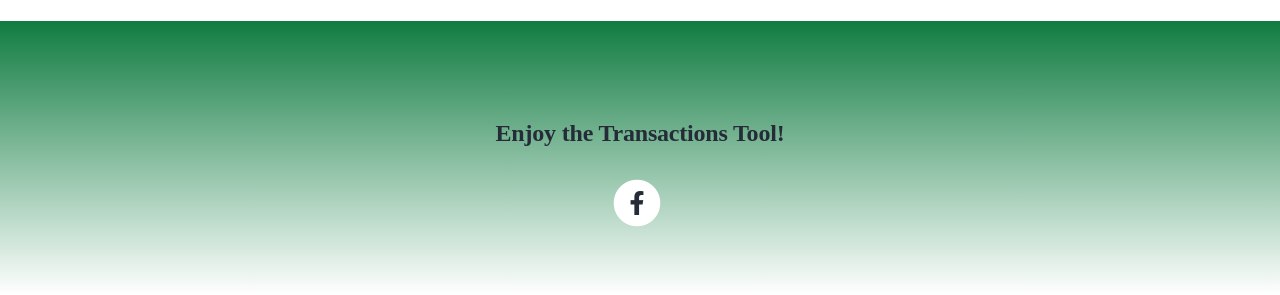
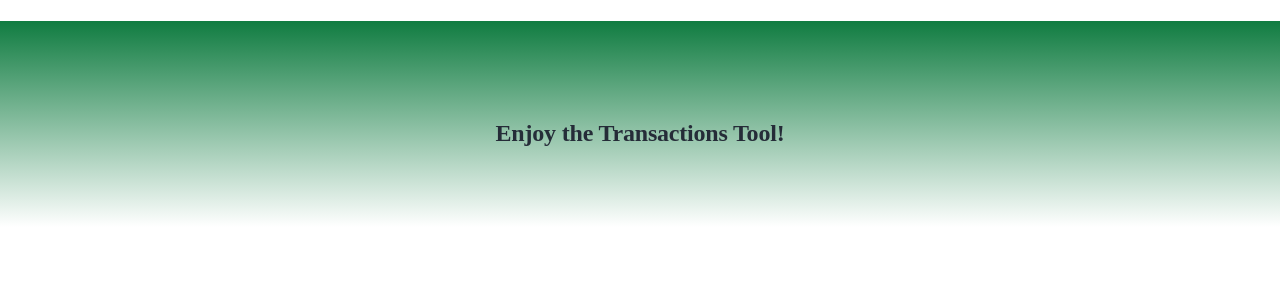
Before and after one commit to CodeWarrior-debug/Mint.com_Dashboard, a plain HTML site: page index.html in a window 1280 px wide. Shown: the part 3022-3317 px from the top of the page. After the commit the page ends 3249 px from the top, so only its background shows below. Drawn offline with Linux system fonts and the light colour scheme; a web font is replaced by a local one.

Commit message:
no more facebook

```diff
--- a/index.html
+++ b/index.html
@@ -159,12 +159,12 @@
                 <div class="col-lg-12">
                     <h4>Enjoy the Transactions Tool!</h4>
                     <div class="social-container">
-                        <span class="fa-stack">
+                        <!-- <span class="fa-stack">
                             <a href="#your-link">
                                 <i class="fas fa-circle fa-stack-2x"></i>
                                 <i class="fab fa-facebook-f fa-stack-1x"></i>
                             </a>
-                        </span>
+                        </span> -->
                         <!-- <span class="fa-stack">
                             <a href="#your-link">
                                 <i class="fas fa-circle fa-stack-2x"></i>
```
